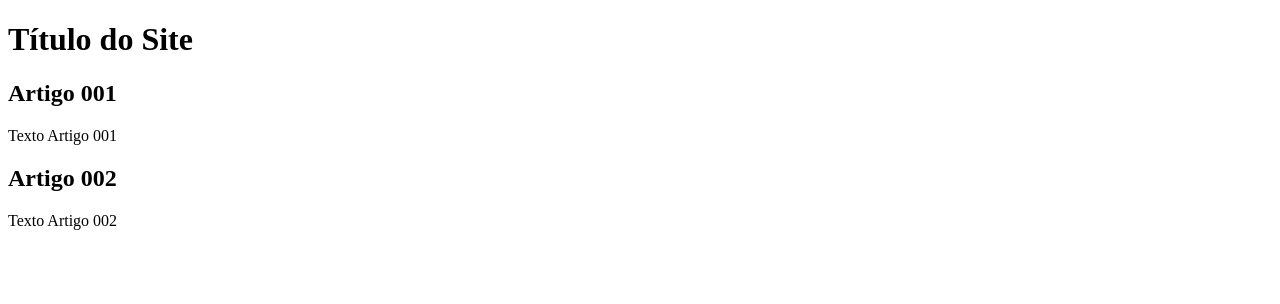
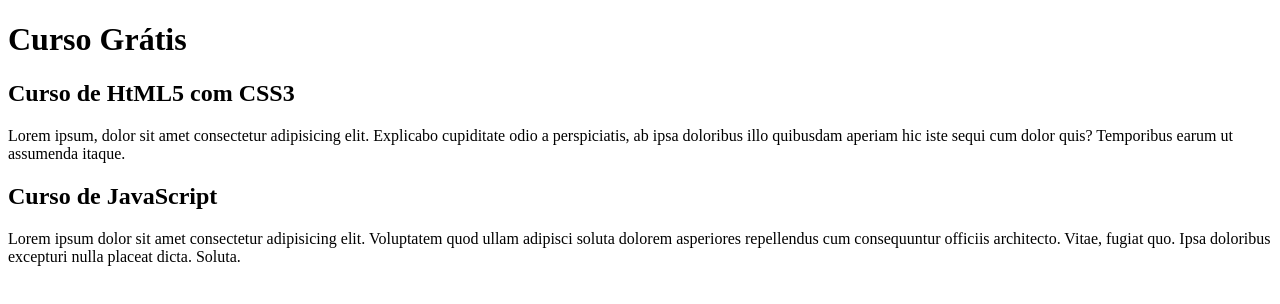
Before and after one commit to luisrenato922/projecto-site, a plain HTML site: page index.html in a window 1280 px wide. Drawn offline with Linux system fonts and the light colour scheme.

Commit message:
Comecei a escrever conteúdo

```diff
--- a/index.html
+++ b/index.html
@@ -3,24 +3,24 @@
 <head>
     <meta charset="UTF-8">
     <meta name="viewport" content="width=device-width, initial-scale=1.0">
-    <title>Document</title>
+    <title>Título do site</title>
 </head>
 <body>
     <main>
         <header>
-            <h1>Título do Site</h1>
+            <h1>Curso Grátis</h1>
         </header>
 
         <article>
-            <h2>Artigo 001</h2>
+            <h2>Curso de HtML5 com CSS3</h2>
 
-            <p>Texto Artigo 001</p>
+            <p>Lorem ipsum, dolor sit amet consectetur adipisicing elit. Explicabo cupiditate odio a perspiciatis, ab ipsa doloribus illo quibusdam aperiam hic iste sequi cum dolor quis? Temporibus earum ut assumenda itaque.</p>
         </article>
     </main>
 
     <article>
-        <h2>Artigo 002</h2>
-        <p>Texto Artigo 002</p>
+        <h2>Curso de JavaScript</h2>
+        <p>Lorem ipsum dolor sit amet consectetur adipisicing elit. Voluptatem quod ullam adipisci soluta dolorem asperiores repellendus cum consequuntur officiis architecto. Vitae, fugiat quo. Ipsa doloribus excepturi nulla placeat dicta. Soluta.</p>
     </article>
 </body>
 </html>
```
